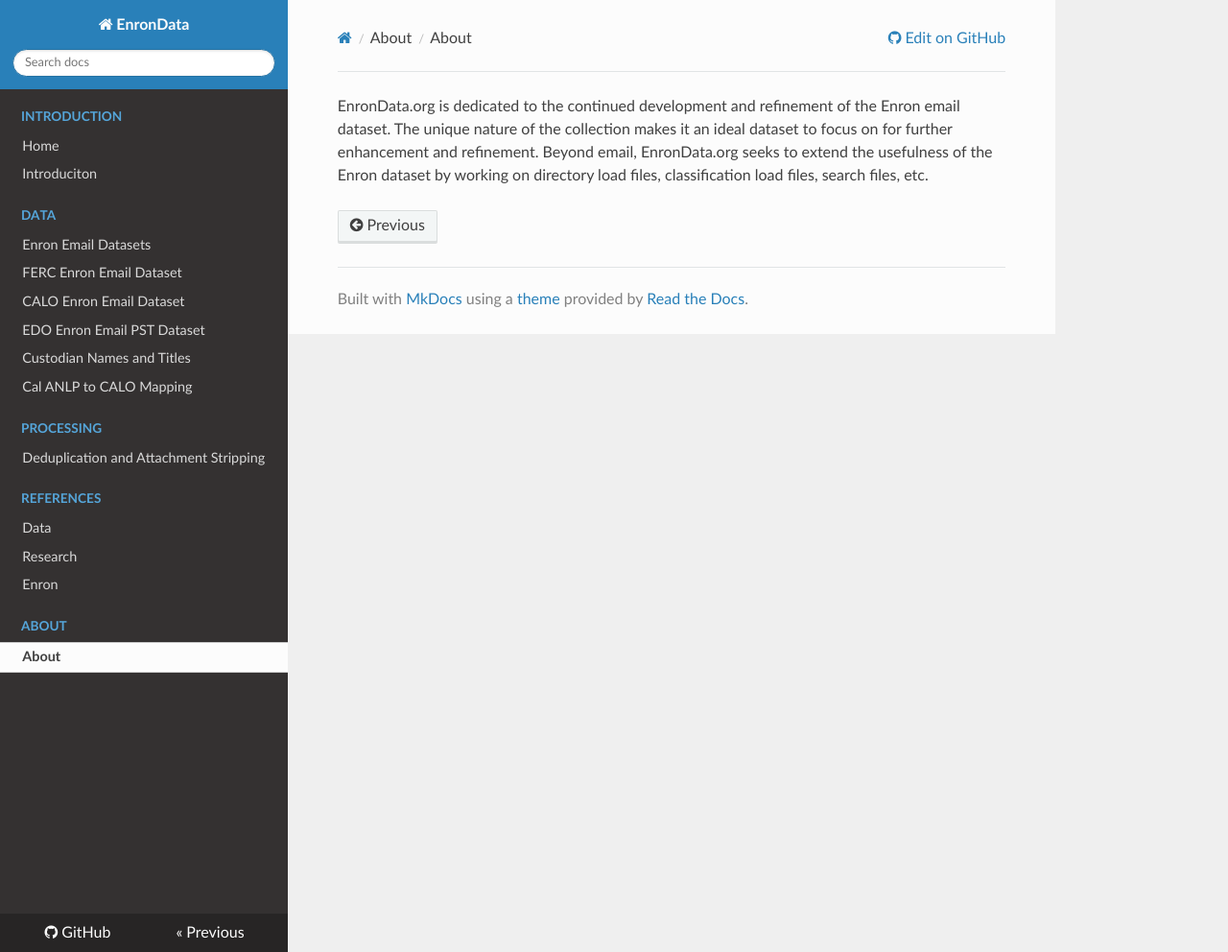
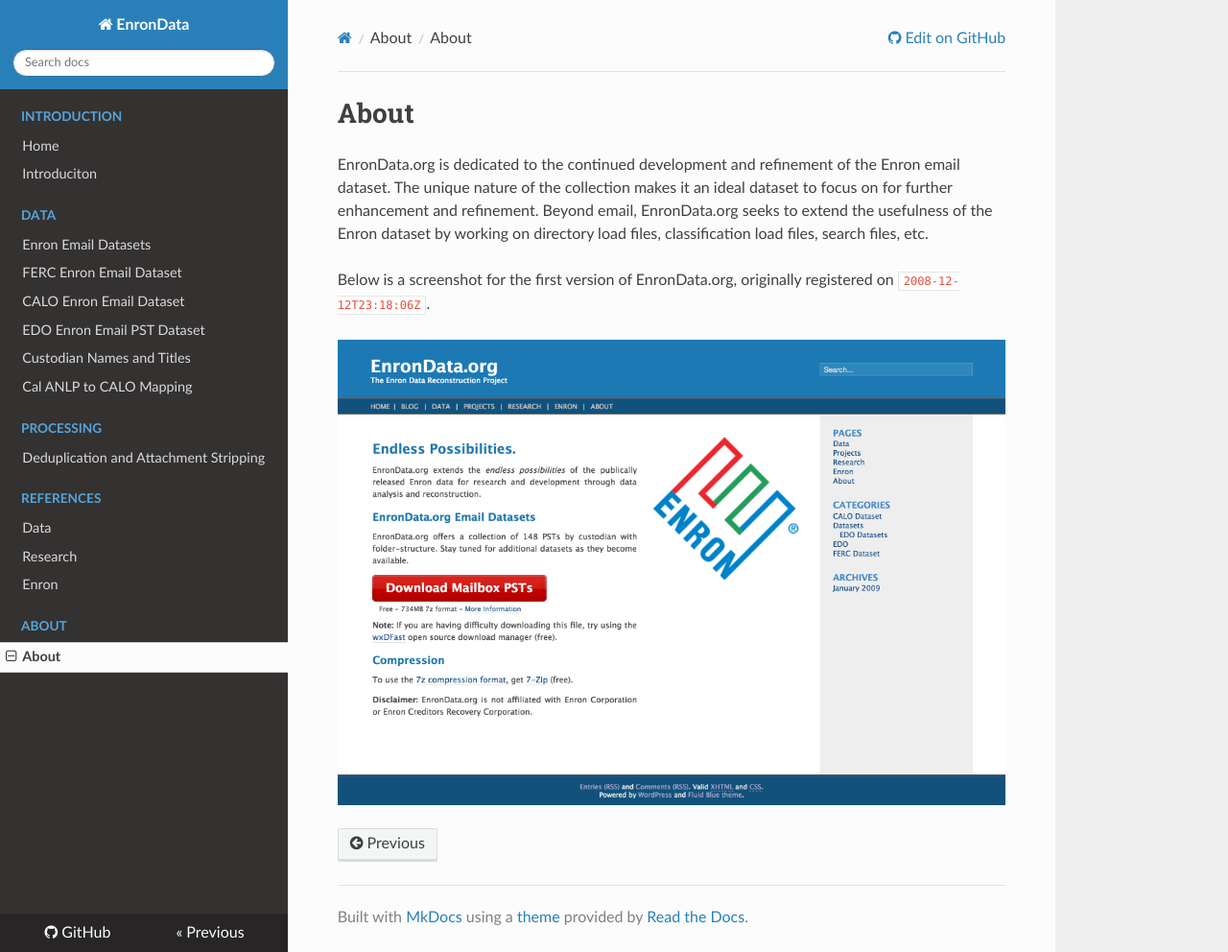
Before and after one commit to enrondata/enrondata, an MkDocs documentation site: the page built from docs/about.md, in a window 1280 px wide and 992 px high. Shown: the whole window at 96% size. Built offline with MkDocs 1.6.1, drawn with Linux system fonts in a browser that asks for light colours; nearby versions of some CDN libraries; old or Windows-style settings are respelled for this version of MkDocs.

Commit message:
update docs

```diff
--- a/docs/about.md
+++ b/docs/about.md
@@ -1 +1,7 @@
+# About
+
 EnronData.org is dedicated to the continued development and refinement of the Enron email dataset. The unique nature of the collection makes it an ideal dataset to focus on for further enhancement and refinement. Beyond email, EnronData.org seeks to extend the usefulness of the Enron dataset by working on directory load files, classification load files, search files, etc.
+
+Below is a screenshot for the first version of EnronData.org, originally registered on `2008-12-12T23:18:06Z`.
+
+![EnronData.org v1](https://raw.githubusercontent.com/enrondata/enrondata/master/data/images/enrondata.org_homepage_v1.png)
```
